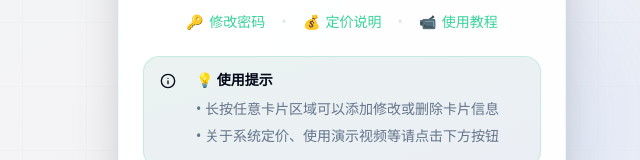
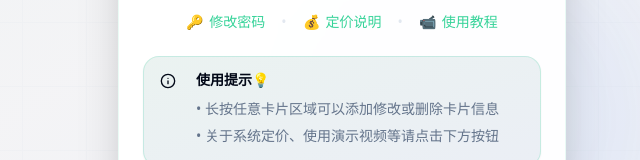
Before and after one commit to zxx1218/edit-my-degree, a React (Vite) app: page /login in a window 1280 px wide. Shown: the part 490-650 px from the top of the page, without its empty margins (298-938 px from the left). Built offline with nearby package versions, Linux system fonts and the light colour scheme; the HTML template or start-up script is replaced by a standard one.

Commit message:
Code edited in Lovable Code Editor
Edited UI in Lovable

```diff
--- a/src/pages/Login.tsx
+++ b/src/pages/Login.tsx
@@ -433,7 +433,7 @@ const Login = () => {
           <Alert className="mt-6 border-primary/20 bg-gradient-to-br from-primary/5 to-accent/5 shadow-sm">
             <Info className="h-4 w-4 text-primary" />
             <AlertDescription className="ml-2 text-sm space-y-2">
-              <div className="font-semibold text-foreground">💡 使用提示</div>
+              <div className="font-semibold text-foreground">使用提示💡</div>
               <div className="text-muted-foreground space-y-1 leading-relaxed">
                 <div>• 长按任意卡片区域可以添加修改或删除卡片信息</div>
                 <div>• 关于系统定价、使用演示视频等请点击下方按钮</div>
```
